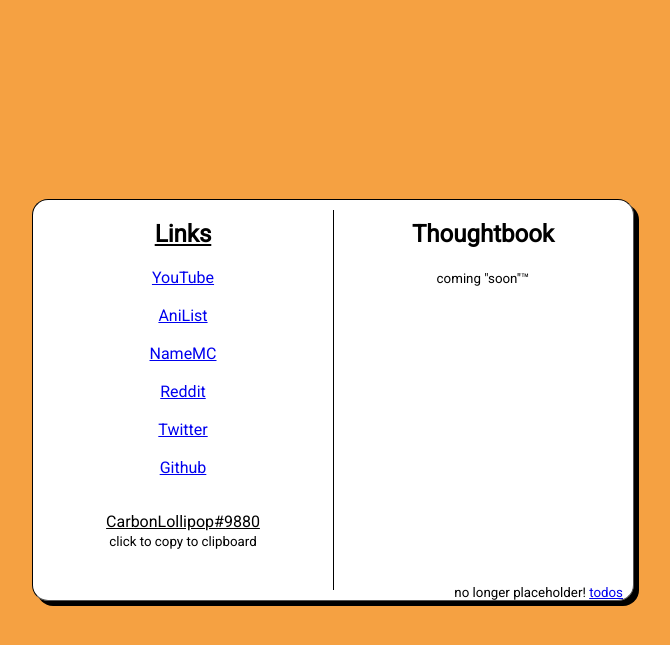
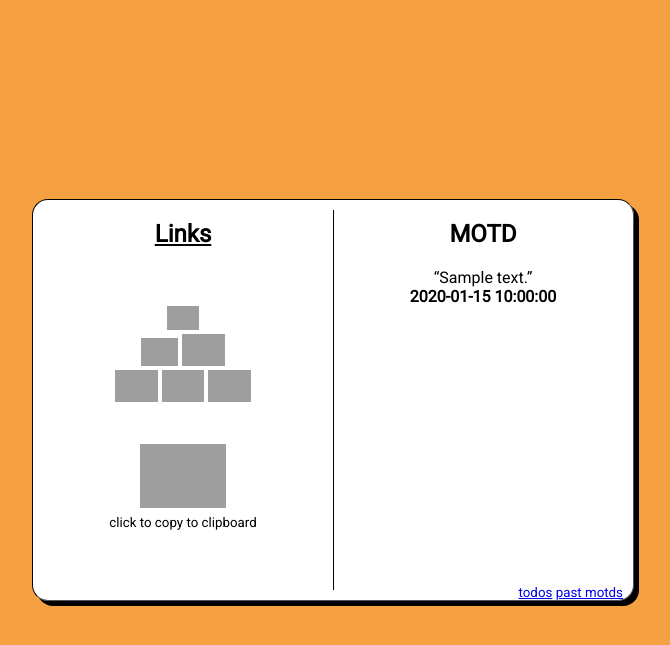
Before and after one commit to CarbonLollipop/carbonlollipop.com, a PHP site: page / in a window 1280 px wide. Shown: the top 645 px of the page, without its empty margins (307-977 px from the left). Run offline with PHP 8.4, Linux system fonts and the light colour scheme; tables that the repository leaves empty or names only in its code hold one stand-in row (values such as "Sample post"); data that the repository does not hold is empty; grey boxes are pictures that could not be loaded.

Commit message:
Update index.php

```diff
--- a/index.php
+++ b/index.php
@@ -7,7 +7,7 @@
 			<link rel="shortcut icon" href="favicon.ico" type="image/x-icon">
 			<script src="main.js" defer></script>
 			<meta name="title" content="carbonlollipop.com">
-            <meta name="description" content="thoughtbook, links, and fun!">
+            <meta name="description" content="motd, links, and fun!">
 		</head>
 		<body>
 			<main>
@@ -15,33 +15,44 @@
 					<div class="column">
 						<h2 style="text-decoration: underline; cursor: pointer;">Links</h2>
 						<nav>
-							<a href="https://www.youtube.com/channel/UCxjeKhATcfrhZGTgy_J-NgA">YouTube</a>
 							<br>
 							<br>
-							<a href="https://anilist.co/user/Carbon/">AniList</a>
+							<a href="https://www.youtube.com/@CarbonLoli"><img draggable="false" src="/assets/svg/YouTube.svg" height="24" alt="YouTube"></a>
+							<br>
+							<a href="https://twitter.com/CarbonLollipop"><img draggable="false" src="/assets/svg/Twitter.svg" height="28" alt="Twitter"></a>
+							<a href="https://www.reddit.com/u/CarbonLollipop"><img draggable="false" src="/assets/svg/Reddit.svg" height="32" alt="Reddit"></a>
+							<br>
+							<a href="https://github.com/CarbonLollipop"><img draggable="false" src="/assets/svg/GitHub.svg" height="32" alt="GitHub"></a>
+							<a href="https://anilist.co/user/Carbon/"><img draggable="false" src="/assets/svg/AniList.svg" height="32" alt="AniList"></a>
+							<a href="https://namemc.com/CarbonLollipop"><img draggable="false" src="/assets/svg/NameMC.svg" height="32" alt="NameMC"></a>
 							<br>
 							<br>
-							<a href="https://namemc.com/CarbonLollipop">NameMC</a>
 							<br>
-							<br>
-							<a href="https://www.reddit.com/u/CarbonLollipop">Reddit</a>
-							<br>
-							<br>
-							<a href="https://twitter.com/CarbonLollipop">Twitter</a>
-							<br>
-							<br>
-							<a href="https://github.com/CarbonLollipop">Github</a>
-							<br>
-							<br>
-							<p> <span style="text-decoration: underline; cursor: pointer;" onclick="navigator.clipboard.writeText('CarbonLollipop#9880');"> CarbonLollipop#9880 </span><br> <small>click to copy to clipboard</small></p>
+							<img style="cursor: pointer;" id="discord" draggable="false" src="/assets/svg/Discord.svg" height="64" alt="Discord (CarbonLollipop#9880)"><br><small id="hint">click to copy to clipboard</small>
 						</nav>
 					</div>
 					<div class="column">
-						<h2>Thoughtbook</h2>
-						<small>coming "soon"™</small>
+						<h2>MOTD</h2>
+						<div id="thoughts">
+							<?php
+								$conn = mysqli_connect("qqkcmtcxab", "qqkcmtcxab", "E4KMU8NfjU", "thoughtbook");
+
+								if (!$conn) {
+									die("Connection failed: " . mysqli_connect_error());
+								}
+
+								$query = "SELECT * FROM thoughtbook ORDER BY id DESC LIMIT 1";
+								$result = $conn->query($query);
+								$row = $result->fetch_assoc();
+
+								echo "<q>" . $row["content"] . "</q><br><strong>" . $row["timestamp"] . "</strong>";
+
+								mysqli_close($conn);
+							?>
+						</div>
 					</div>
 				</div>
-				<small id="note">no longer placeholder!   <a href="todos.php">todos</a></small>
+				<small id="note"><a href="todos.php">todos</a> <a href='thoughtbook.php'>past motds</a></small>
 			</main>
 		</body>
 	</html>
```
